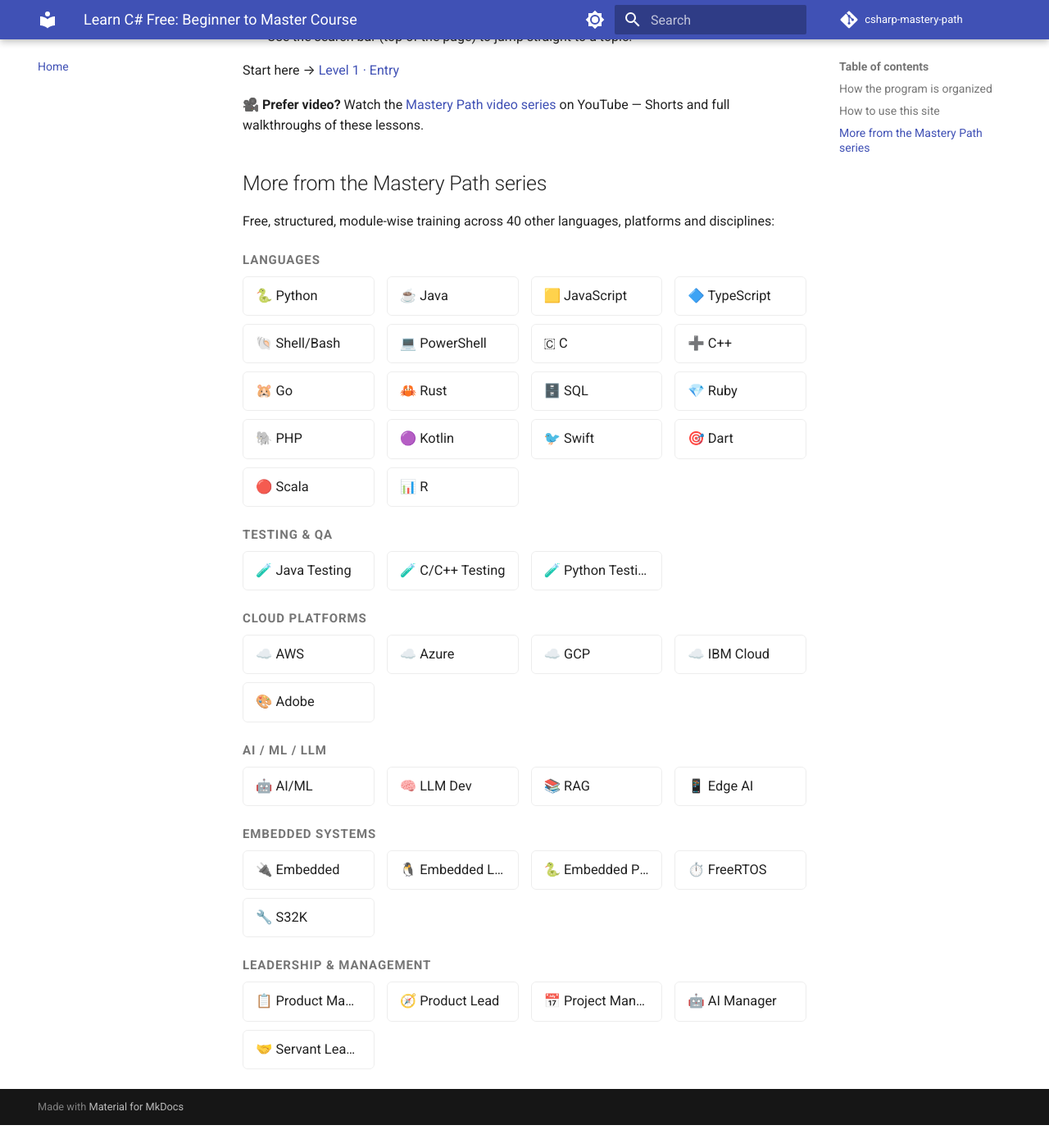
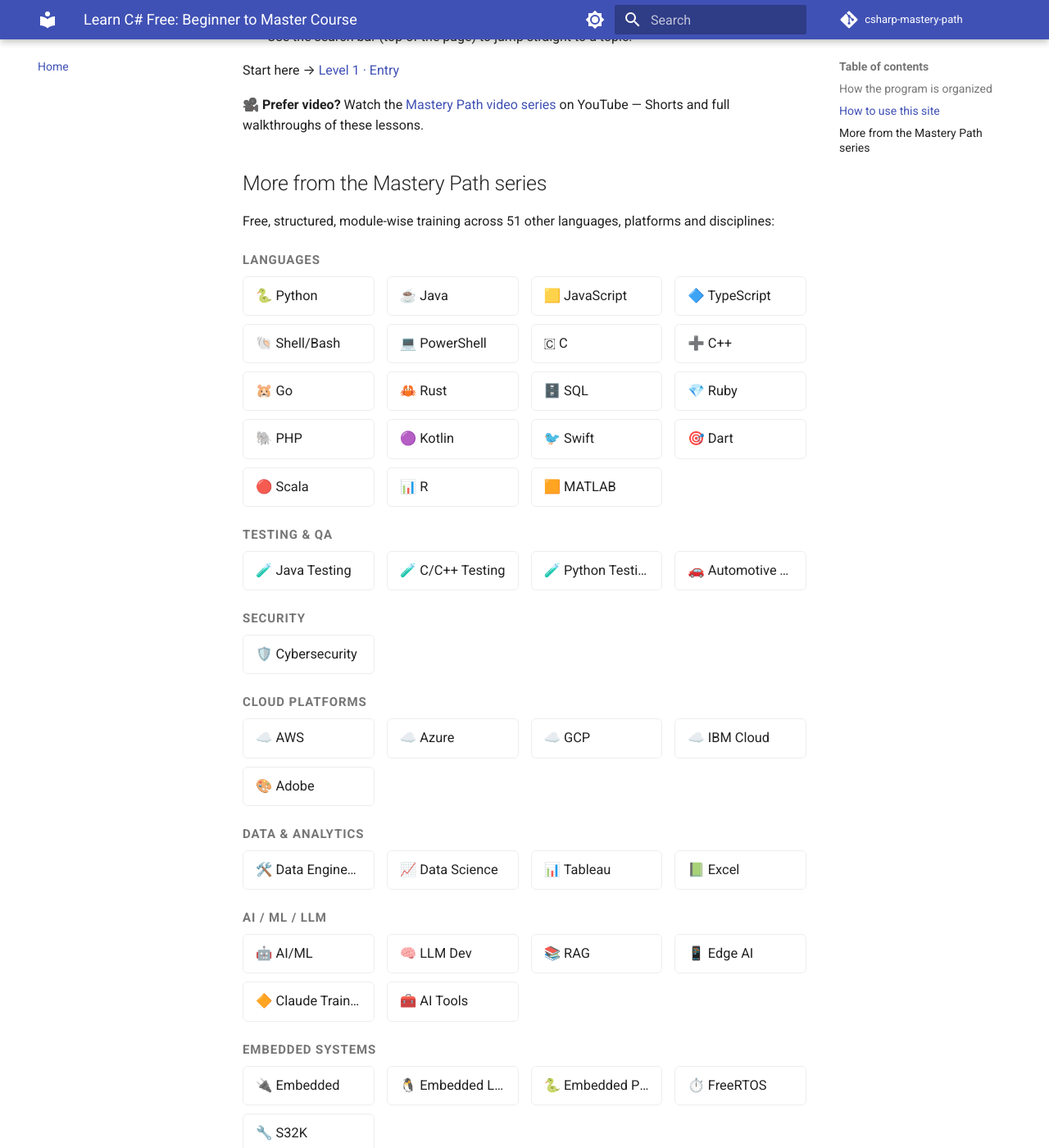
Before and after one commit to SIGILIPELLI/csharp-mastery-path, an MkDocs documentation site: the page built from docs/index.md, in a window 1280 px wide and 1400 px high, scrolled down 825 px. Shown: the whole window at 82% size. Built offline with MkDocs 1.6.1 and Material for MkDocs 9.7.7, drawn with Linux system fonts in a browser that asks for light colours; comment, search, counter and statistics services are not loaded; before the commit the page ends 2197 px from its top, so only the background shows below that; some of the changed text lies outside the part shown.

Commit message:
Rebuild cross-link grid: add 10 new sites + Data & Analytics / Professional Skills categories
Co-Authored-By: Claude Opus 5 <noreply@anthropic.com>

```diff
--- a/docs/index.md
+++ b/docs/index.md
@@ -33,7 +33,7 @@ Start here → [Level 1 · Entry](level-1/index.md)
 
 ## More from the Mastery Path series
 
-Free, structured, module-wise training across 40 other languages, platforms and disciplines:
+Free, structured, module-wise training across 51 other languages, platforms and disciplines:
 
 <div class="mastery-grid-wrap">
 <p class="mastery-grid-category">Languages</p>
@@ -56,12 +56,18 @@ Free, structured, module-wise training across 40 other languages, platforms and
   <a href="https://sigilipelli.github.io/dart-mastery-path/">🎯 Dart</a>
   <a href="https://sigilipelli.github.io/scala-mastery-path/">🔴 Scala</a>
   <a href="https://sigilipelli.github.io/r-mastery-path/">📊 R</a>
+  <a href="https://sigilipelli.github.io/matlab-mastery-path/">🟧 MATLAB</a>
 </div>
 <p class="mastery-grid-category">Testing & QA</p>
 <div class="mastery-grid">
   <a href="https://sigilipelli.github.io/java-testing-mastery-path/">🧪 Java Testing</a>
   <a href="https://sigilipelli.github.io/cpp-testing-mastery-path/">🧪 C/C++ Testing</a>
   <a href="https://sigilipelli.github.io/python-testing-mastery-path/">🧪 Python Testing</a>
+  <a href="https://sigilipelli.github.io/automotive-testing-mastery-path/">🚗 Automotive Testing</a>
+</div>
+<p class="mastery-grid-category">Security</p>
+<div class="mastery-grid">
+  <a href="https://sigilipelli.github.io/cybersecurity-mastery-path/">🛡️ Cybersecurity</a>
 </div>
 <p class="mastery-grid-category">Cloud Platforms</p>
 <div class="mastery-grid">
@@ -71,12 +77,21 @@ Free, structured, module-wise training across 40 other languages, platforms and
   <a href="https://sigilipelli.github.io/ibm-cloud-mastery-path/">☁️ IBM Cloud</a>
   <a href="https://sigilipelli.github.io/adobe-mastery-path/">🎨 Adobe</a>
 </div>
+<p class="mastery-grid-category">Data & Analytics</p>
+<div class="mastery-grid">
+  <a href="https://sigilipelli.github.io/data-engineering-mastery-path/">🛠️ Data Engineering</a>
+  <a href="https://sigilipelli.github.io/data-science-mastery-path/">📈 Data Science</a>
+  <a href="https://sigilipelli.github.io/tableau-mastery-path/">📊 Tableau</a>
+  <a href="https://sigilipelli.github.io/excel-mastery-path/">📗 Excel</a>
+</div>
 <p class="mastery-grid-category">AI / ML / LLM</p>
 <div class="mastery-grid">
   <a href="https://sigilipelli.github.io/ai-ml-mastery-path/">🤖 AI/ML</a>
   <a href="https://sigilipelli.github.io/llm-dev-mastery-path/">🧠 LLM Dev</a>
   <a href="https://sigilipelli.github.io/rag-mastery-path/">📚 RAG</a>
   <a href="https://sigilipelli.github.io/edge-ai-mastery-path/">📱 Edge AI</a>
+  <a href="https://sigilipelli.github.io/claude-training-mastery-path/">🔶 Claude Training</a>
+  <a href="https://sigilipelli.github.io/ai-tools-mastery-path/">🧰 AI Tools</a>
 </div>
 <p class="mastery-grid-category">Embedded Systems</p>
 <div class="mastery-grid">
@@ -94,4 +109,9 @@ Free, structured, module-wise training across 40 other languages, platforms and
   <a href="https://sigilipelli.github.io/ai-manager-mastery-path/">🤖 AI Manager</a>
   <a href="https://sigilipelli.github.io/servant-leadership-mastery-path/">🤝 Servant Leadership</a>
 </div>
+<p class="mastery-grid-category">Professional Skills</p>
+<div class="mastery-grid">
+  <a href="https://sigilipelli.github.io/english-fluency-mastery-path/">🗣️ English Fluency & IELTS</a>
+  <a href="https://sigilipelli.github.io/workday-mastery-path/">🧑‍💼 Workday</a>
 </div>
+</div>
```
